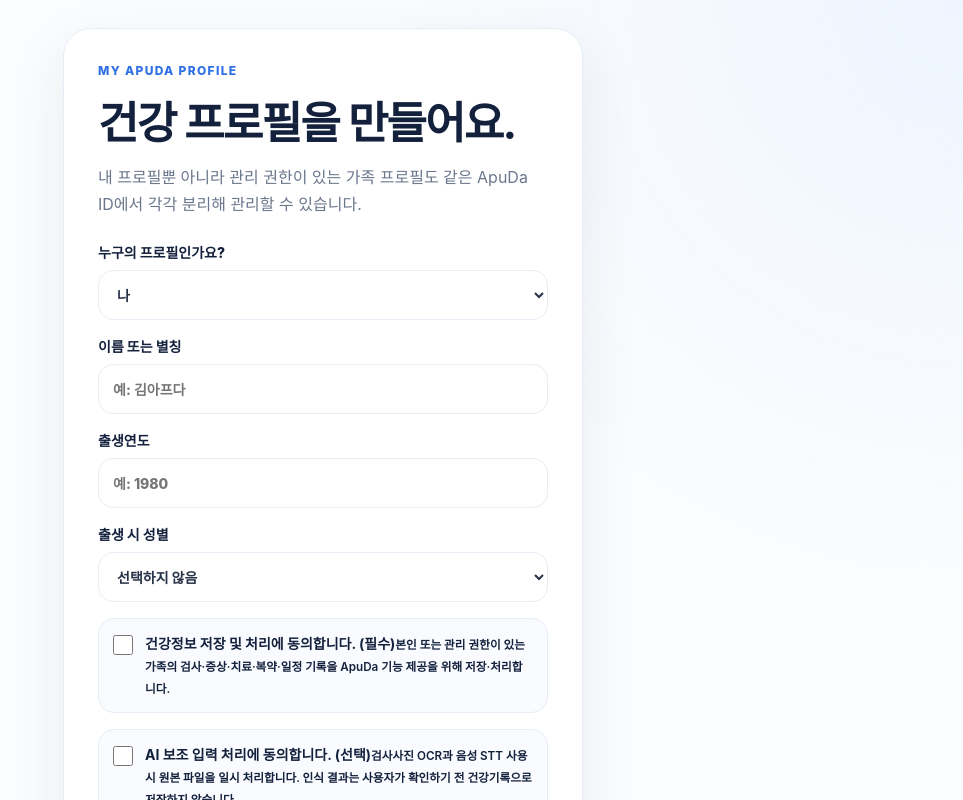
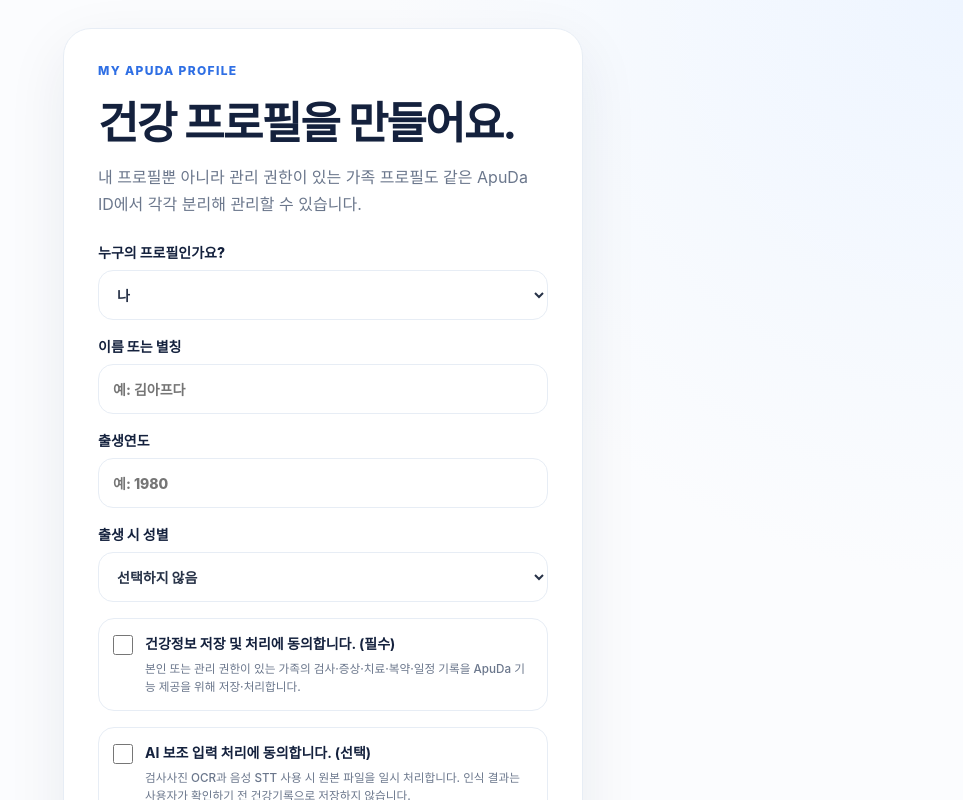
Before and after one commit to Mespital/ApuDa, a Next.js app in the folder platform/: page /onboarding in a window 1280 px wide. Shown: the top 800 px of the page, without its empty margins (317-1280 px from the left). Built offline with nearby package versions, Linux system fonts and the light colour scheme.

Commit message:
feat(platform): style consent and privacy settings

```diff
--- a/platform/app/globals.css
+++ b/platform/app/globals.css
@@ -1403,3 +1403,67 @@ a {
     margin: 16mm;
   }
 }
+
+
+.settingCard {
+  display: flex;
+  align-items: flex-start;
+  justify-content: space-between;
+  gap: 22px;
+}
+
+.settingCard h3 {
+  margin: 7px 0 8px;
+}
+
+.settingAction {
+  display: grid;
+  justify-items: end;
+  gap: 10px;
+}
+
+.positivePill {
+  background: #e8f7f3;
+  color: #24715f;
+}
+
+.consentCheck {
+  display: flex !important;
+  grid-template-columns: none !important;
+  align-items: flex-start;
+  gap: 12px !important;
+  padding: 14px;
+  border: 1px solid var(--line);
+  border-radius: 16px;
+  background: #fff;
+}
+
+.consentCheck input {
+  width: 20px !important;
+  min-height: 20px !important;
+  height: 20px;
+  flex: 0 0 auto;
+  margin-top: 2px;
+}
+
+.consentCheck span {
+  display: grid;
+  gap: 5px;
+}
+
+.consentCheck small {
+  color: var(--muted);
+  font-weight: 500;
+  line-height: 1.55;
+}
+
+@media (max-width: 640px) {
+  .settingCard {
+    flex-direction: column;
+  }
+
+  .settingAction {
+    width: 100%;
+    justify-items: stretch;
+  }
+}
```
